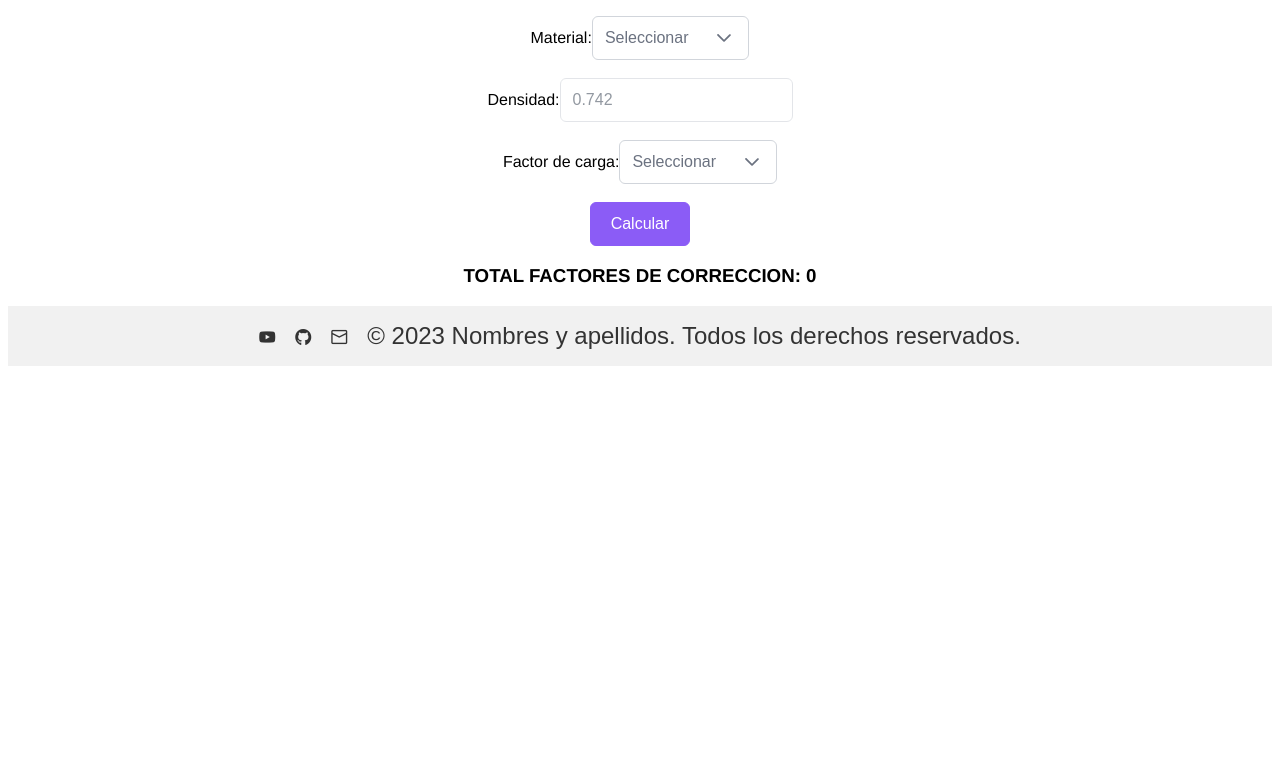
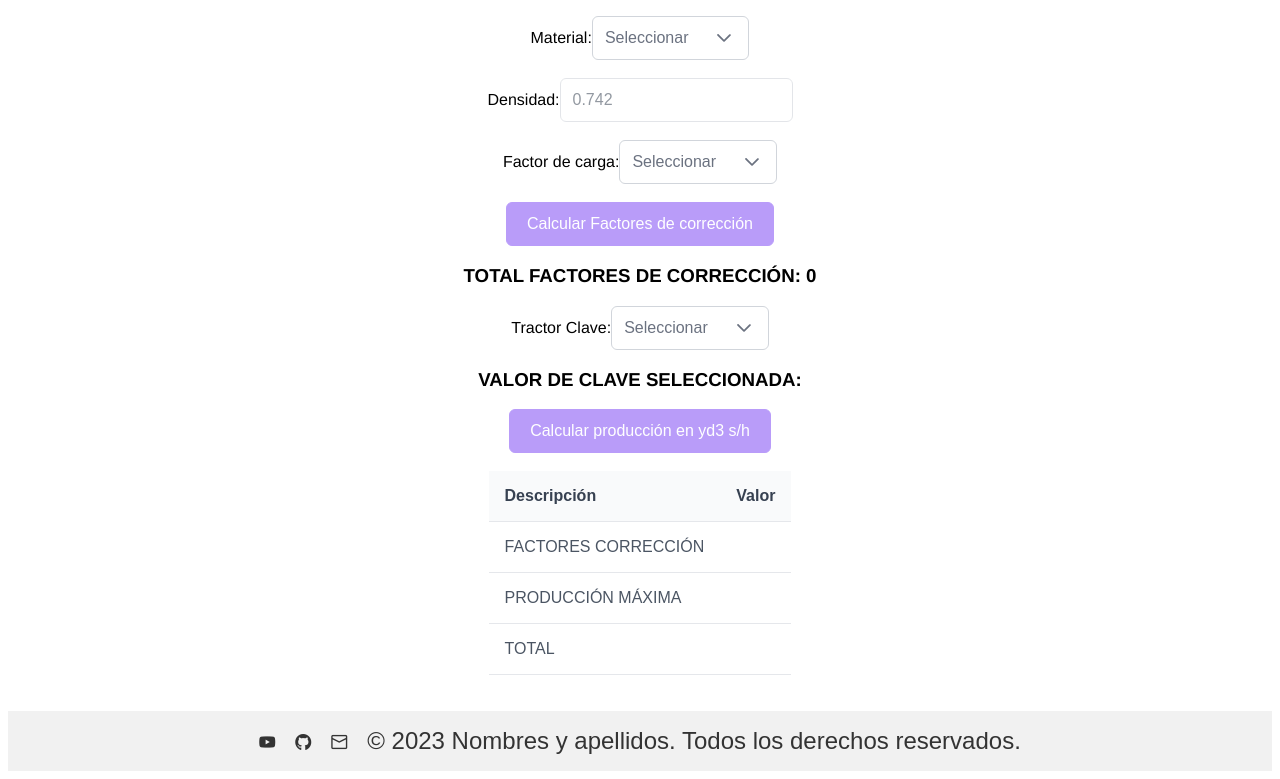
Before and after one commit to rinfasulasalle/App-Tecsup, a Vue app: page /CmpOruga in a window 1280 px wide. Shown: the part 404-1183 px from the top of the page. Before the commit the page ends 800 px from the top, so only its background shows below. Built offline with nearby package versions, Linux system fonts and the light colour scheme; a web font is replaced by a local one.

Commit message:
On branch master  Changes to be committed: 	modified:   src/components/CmpHome.vue 	modified:   src/components/CmpOruga.vue 	modified:   src/main.js Complete funcionalidad Oruga

```diff
--- a/src/components/CmpHome.vue
+++ b/src/components/CmpHome.vue
@@ -1,3 +1,32 @@
 <template>
-  <h1>HOME</h1>
+  <h1>PRODUCCIÓN EN yd3 s/h</h1>
+  <div class="tabla">
+    <DataTable :value="data" :rows="1" :paginator="false">
+      <Column field="label" header="Descripción"></Column>
+      <Column field="value" header="Valor"></Column>
+    </DataTable>
+  </div>
 </template>
+
+<script>
+export default {
+  data() {
+    return {
+      data: [
+        { label: "PRODUCCIÓN MÁXIMA", value: "1000" },
+        { label: "FACTORES DE CORRECCIÓN", value: "0.38" },
+        { label: "TOTAL", value: "383.08" },
+      ],
+    };
+  },
+};
+</script>
+
+<style scoped>
+.tabla {
+  display: flex;
+  justify-content: center;
+  max-width: 400px; /* Ajusta el ancho máximo según tus necesidades */
+  margin: 0 auto; /* Centra horizontalmente */
+}
+</style>
--- a/src/components/CmpOruga.vue
+++ b/src/components/CmpOruga.vue
@@ -1,10 +1,12 @@
 <template>
   <div>
     <h1>Calculadora de producción</h1>
+
     <!-- Input field for "Pendiente cuesta arriba" -->
     <div>
       <label>Pendiente cuesta arriba:</label>
       <InputText v-model.number="pendiente" /><br /><br />
+
       <!-- Slider for selecting "Pendiente cuesta arriba" -->
       <Slider
         class="custom-slider"
@@ -15,6 +17,7 @@
       />
     </div>
     <br />
+
     <!-- Dropdown for selecting "Experiencia del Operador" -->
     <div>
       <label>Experiencia del Operador:</label>
@@ -27,12 +30,14 @@
       />
     </div>
     <br />
+
     <!-- Checkbox for selecting "Presencia de neblina" -->
     <div>
       <label>Presencia de neblina:</label>
       <Checkbox v-model="neblina" binary="true" />
     </div>
     <br />
+
     <!-- Dropdown for selecting "Eficiencia de trabajo" -->
     <div>
       <label>Eficiencia de trabajo:</label>
@@ -45,6 +50,7 @@
       />
     </div>
     <br />
+
     <!-- Dropdown for selecting "Material" -->
     <div>
       <label>Material:</label>
@@ -57,12 +63,14 @@
       />
     </div>
     <br />
+
     <!-- Input field for "Densidad" -->
     <div>
       <label>Densidad:</label>
       <InputNumber v-model="densidad" disabled />
     </div>
     <br />
+
     <!-- Dropdown for selecting "Factor de carga" -->
     <div>
       <label>Factor de carga:</label>
@@ -73,11 +81,43 @@
       />
     </div>
     <br />
+
     <!-- Button for triggering the calculation -->
-    <Button @click="logData">Calcular</Button>
-    <h3>TOTAL FACTORES DE CORRECCION: {{ totalFactores }}</h3>
+    <Button @click="logData" :disabled="!isFactoresCalculables"
+      >Calcular Factores de corrección</Button
+    >
+    <h3>TOTAL FACTORES DE CORRECCIÓN: {{ totalFactores }}</h3>
+
+    <!-- Dropdown for selecting "Tractor Clave" -->
+    <div>
+      <label>Tractor Clave:</label>
+      <Dropdown
+        v-model="clave"
+        :options="claveOptions"
+        placeholder="Seleccionar"
+        optionLabel="label"
+        optionValue="value"
+      />
+    </div>
+    <h3>VALOR DE CLAVE SELECCIONADA: {{ clave }}</h3>
+
+    <!-- Button for triggering the calculation -->
+    <Button @click="calcularProduccion" :disabled="!isProduccionCalculable"
+      >Calcular producción en yd3 s/h</Button
+    >
+    <br /><br />
+
+    <!-- TABLA DE RESULTADOS FINALES -->
+    <div class="tabla">
+      <DataTable :value="data" :rows="1" :paginator="false">
+        <Column field="label" header="Descripción"></Column>
+        <Column field="value" header="Valor"></Column>
+      </DataTable>
+    </div>
+    <br /><br />
   </div>
 </template>
+
 <script>
 export default {
   data() {
@@ -89,6 +129,7 @@ export default {
       eficiencia: null,
       material: null,
       densidad: 2.3 / 3.1,
+      //densidad: 0.742,
       factorCarga: null,
       pendienteOptions: [0.2, 0.4, 0.6, 0.8, 1, 1.2, 1.4, 1.6, 1.8],
       factorCargaOptions: [0.67, 0.75, 0.55, 0.74, 0.66, 0.82, 0.81],
@@ -109,6 +150,23 @@ export default {
         { label: "Rocas desgarradas", value: 0.6 },
       ],
       totalFactores: 0,
+      clave: null,
+      claveOptions: [
+        { label: "A - D11T", value: 3600 },
+        { label: "B - D10T", value: 2500 },
+        { label: "C - D9T", value: 1750 },
+        { label: "D - D8T", value: 1100 },
+        { label: "E - D7E", value: 950 },
+        { label: "F - D7R serie 2", value: 900 },
+        { label: "G - D6T", value: 750 },
+        { label: "H - D6N", value: 500 },
+      ],
+      data: [
+        { label: "FACTORES CORRECCIÓN", value: null },
+        { label: "PRODUCCIÓN MÁXIMA", value: null },
+        { label: "TOTAL", value: null },
+      ],
+      produccion: 0,
     };
   },
   methods: {
@@ -124,20 +182,53 @@ export default {
       });
       this.totalFactores =
         this.pendiente *
-        (this.xpOperador ? this.xpOperador : 1) *
+        this.xpOperador *
         (this.neblina ? 0.8 : 1) *
-        (this.eficiencia ? this.eficiencia : 1) *
-        (this.material ? this.material : 1) *
-        this.densidad *
-        (this.factorCarga ? this.factorCarga : 1);
+        this.eficiencia *
+        this.material *
+        this.factorCarga;
+    },
+    calcularProduccion() {
+      if (!this.clave) {
+        alert(
+          "Debe seleccionar un Tractor Clave antes de calcular la producción."
+        );
+        return;
+      }
+
+      // Realizar cálculo de producción
+      this.produccion = this.totalFactores * this.clave;
+      this.data[1].value = this.clave; // Asignar el valor de la clave a la tabla
+      this.data[0].value = this.totalFactores; // Asignar el valor de totalFactores a la tabla
+      this.data[2].value = this.produccion; // Valor estático para el total en la tabla
+    },
+  },
+  computed: {
+    isFactoresCalculables() {
+      return (
+        this.pendiente !== null &&
+        this.xpOperador !== null &&
+        this.eficiencia !== null &&
+        this.material !== null &&
+        this.factorCarga !== null
+      );
+    },
+    isProduccionCalculable() {
+      return this.totalFactores !== 0 && this.clave !== null;
     },
   },
 };
 </script>
 
-<style>
+<style scoped>
 .custom-slider {
   width: 200px; /* Ajusta el ancho según tus necesidades */
   margin: 0 auto; /* Alinea horizontalmente al centro */
 }
+.tabla {
+  display: flex;
+  justify-content: center;
+  max-width: 400px; /* Ajusta el ancho máximo según tus necesidades */
+  margin: 0 auto; /* Centra horizontalmente */
+}
 </style>
```
Also changed, not shown: src/main.js (+6 -2 lines).
